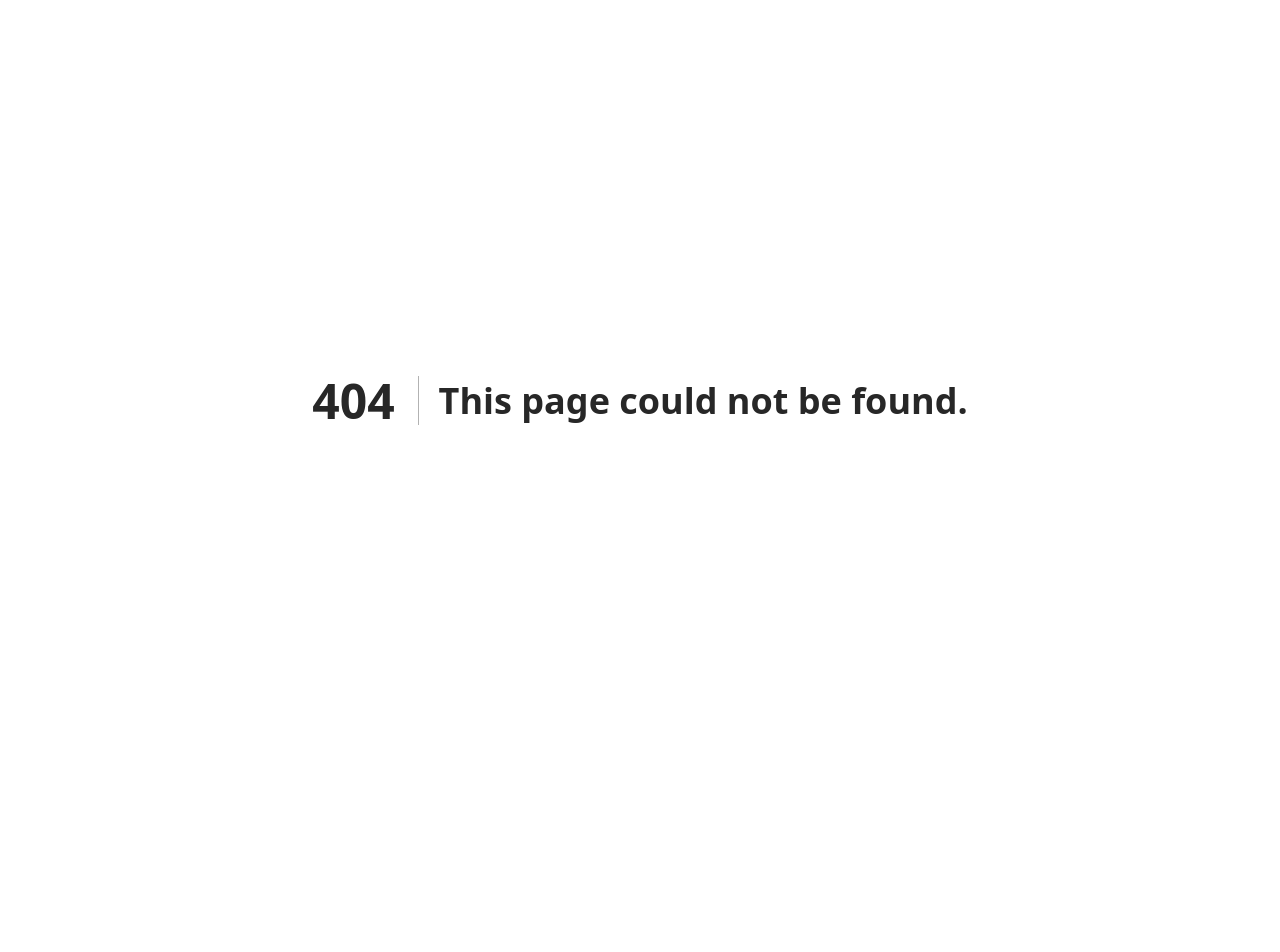
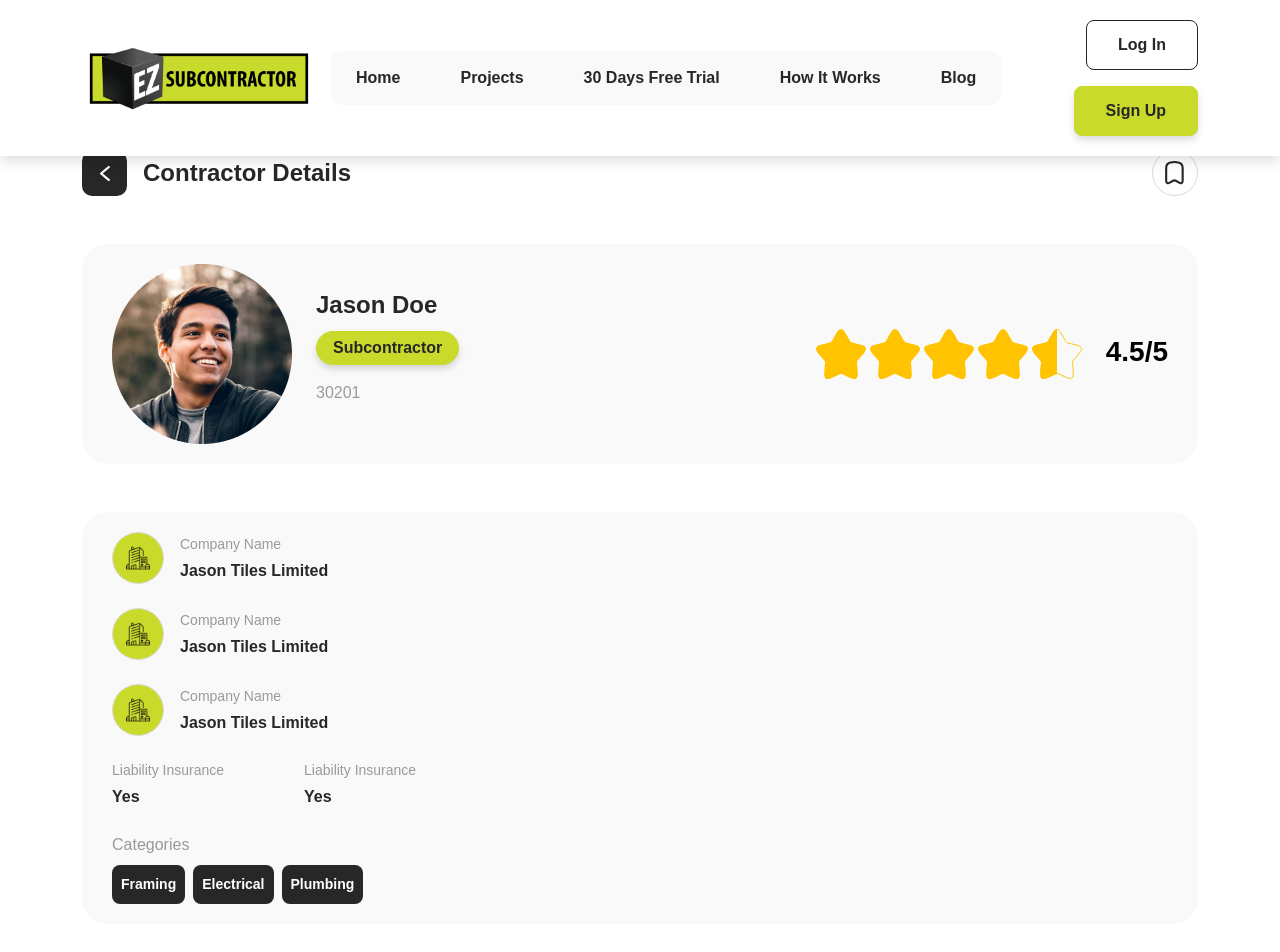
Before and after one commit to wasissshah/ez-subcontractor, a Next.js app: page /affiliate/contractor-detail in a window 1280 px wide. Before the commit this address had no page. Shown: the top 952 px of the page. Before the commit the page ends 800 px from the top, so only its background shows below. Built offline with nearby package versions, Linux system fonts and the light colour scheme; a web font is replaced by a local one.

Commit message:
contracor-page

```diff
--- /dev/null
+++ b/src/app/affiliate/contractor-detail/page.tsx
@@ -0,0 +1,162 @@
+'use client';
+import Image from 'next/image';
+import Link from 'next/link';
+import Header from '../../components/Header';
+import Footer from '../../components/Footer';
+import '../../../styles/profile.css';
+
+export default function ContractorDetails() {
+    return (
+        <>
+            <Header />
+            <div className="sections overflow-hidden">
+                <section className="banner-sec profile">
+                    <div className="container">
+                        <div className="right-bar">
+                            {/* Top Bar */}
+                            <div className="topbar d-flex align-items-center gap-2 justify-content-between flex-wrap mb-5">
+                                <div className="icon-wrapper d-flex align-items-center gap-3">
+                                    <Link href="#" className="icon">
+                                        <Image
+                                            src="/assets/img/button-angle.svg"
+                                            width={10}
+                                            height={15}
+                                            alt="Icon"
+                                        />
+                                    </Link>
+                                    <span className="fs-4 fw-semibold">Contractor Details</span>
+                                </div>
+                                <Link href="#" className="icon1">
+                                    <Image
+                                        src="/assets/img/copy-icon.svg"
+                                        width={24}
+                                        height={24}
+                                        alt="Icon"
+                                    />
+                                </Link>
+                            </div>
+
+                            {/* Review Bar */}
+                            <div className="review-bar d-flex align-items-center justify-content-between gap-2 flex-wrap mb-5">
+                                <div className="image-box d-flex align-items-center gap-4">
+                                    <Image
+                                        src="/assets/img/profile-img.webp"
+                                        className="worker-img"
+                                        width={180}
+                                        height={180}
+                                        alt="Worker Image"
+                                    />
+                                    <div className="content">
+                                        <div className="title fw-semibold fs-4 mb-2">Jason Doe</div>
+                                        <Link href="#" className="btn btn-primary p-1 ps-3 pe-3 mb-3">
+                                            Subcontractor
+                                        </Link>
+                                        <p className="text-gray-light fw-medium">30201</p>
+                                    </div>
+                                </div>
+
+                                <div className="right d-flex align-items-center gap-4 flex-wrap">
+                                    <div className="rating-icons d-flex align-items-center gap-1 flex-wrap">
+                                        {Array(4)
+                                            .fill('/assets/img/start1.svg')
+                                            .concat(['/assets/img/star2.svg'])
+                                            .map((src, i) => (
+                                                <Image
+                                                    key={i}
+                                                    src={src}
+                                                    width={50}
+                                                    height={50}
+                                                    alt="Star Icon"
+                                                    style={{
+                                                        width: 'clamp(20px,5vw,50px)',
+                                                        height: 'clamp(20px,5vw,50px)',
+                                                    }}
+                                                />
+                                            ))}
+                                    </div>
+                                    <div className="content">
+                                        <div className="text-black text-center fs-3 fw-bold mb-1">
+                                            4.5/5
+                                        </div>
+                                    </div>
+                                </div>
+                            </div>
+
+                            {/* Company Info */}
+                            <div className="review-bar mb-5">
+                                <div className="icon-wrapper d-flex flex-column gap-4 mb-4">
+                                    {[1, 2, 3].map((_, i) => (
+                                        <div className="icon-box" key={i}>
+                                            <div className="icon1">
+                                                <Image
+                                                    src="/assets/img/icons/office-dark.svg"
+                                                    width={24}
+                                                    height={24}
+                                                    alt="Icon"
+                                                />
+                                            </div>
+                                            <div className="content">
+                                                <div className="fs-14 text-gray-light mb-1 fw-medium">
+                                                    Company Name
+                                                </div>
+                                                <div className="fw-semibold">Jason Tiles Limited</div>
+                                            </div>
+                                        </div>
+                                    ))}
+                                </div>
+
+                                <div
+                                    style={{ gap: 'clamp(20px,7vw,80px)' }}
+                                    className="content-wrapper d-flex align-items-center flex-wrap mb-4"
+                                >
+                                    {[1, 2].map((_, i) => (
+                                        <div className="content" key={i}>
+                                            <div className="fs-14 text-gray-light fw-medium mb-1">
+                                                Liability Insurance
+                                            </div>
+                                            <div className="fw-semibold">Yes</div>
+                                        </div>
+                                    ))}
+                                </div>
+
+                                <div className="text-gray-light fw-medium mb-2">Categories</div>
+                                <div className="d-flex align-items-center gap-2 flex-wrap">
+                                    {['Framing', 'Electrical', 'Plumbing'].map((cat, i) => (
+                                        <Link
+                                            href="#"
+                                            key={i}
+                                            className="btn bg-dark rounded-3 p-2 fs-14 fw-semibold"
+                                            style={{ color: 'white' }}
+                                        >
+                                            {cat}
+                                        </Link>
+                                    ))}
+                                </div>
+                            </div>
+
+                            {/* Buttons */}
+                            <div className="buttons d-flex align-items-center gap-3 md-flex-wrap">
+                                {[1, 2, 3].map((_, i) => (
+                                    <Link
+                                        href="#"
+                                        key={i}
+                                        className="btn btn-primary rounded-3 w-100 justify-content-center"
+                                    >
+                                        <Image
+                                            src="/assets/img/icons/chat-dark.svg"
+                                            width={24}
+                                            height={24}
+                                            alt="Icon"
+                                        />
+                                        <span className="fs-18">Chat Now</span>
+                                    </Link>
+                                ))}
+                            </div>
+                        </div>
+                    </div>
+                </section>
+            </div>
+            <Footer />
+        </>
+    );
+}
```
